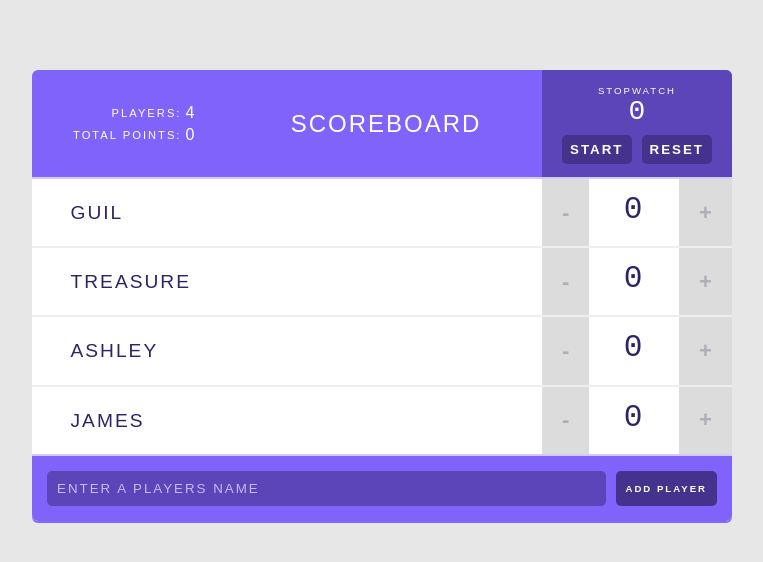
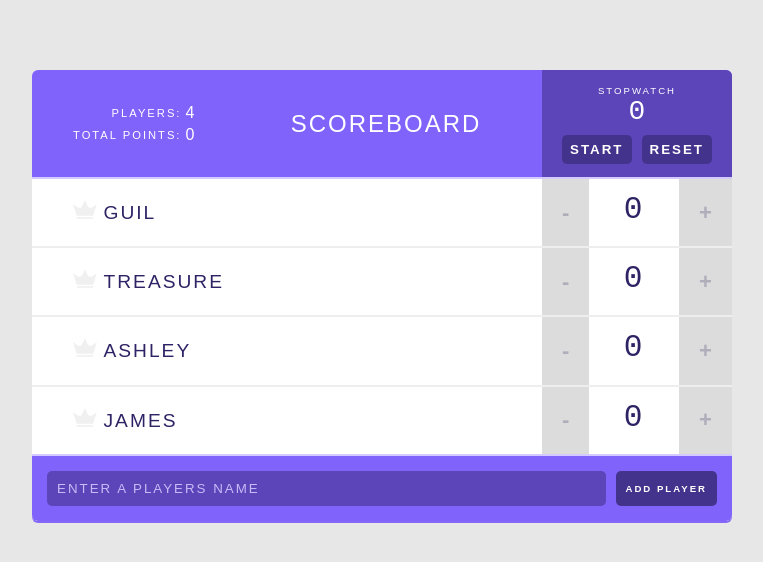
Before and after one commit to fredrikjohanssonnn/Scoreboard-app, a React (Create React App) app: page / in a window 1280 px wide. Shown: the top 562 px of the page, without its empty margins (258-1021 px from the left). Built offline with nearby package versions, Linux system fonts and the light colour scheme.

Commit message:
Added top scorer functionality

```diff
--- a/src/components/App.js
+++ b/src/components/App.js
@@ -60,7 +60,17 @@ class App extends Component {
     });
   };
 
+  getHighestScore = () => {
+    const scores = this.state.players.map((player) => player.score);
+    const highestScore = Math.max(...scores);
+    if (highestScore) {
+      return highestScore;
+    }
+    return null;
+  };
+
   render() {
+    const highScore = this.getHighestScore();
     return (
       <div className='scoreboard'>
         <Header players={this.state.players} />
@@ -74,6 +84,7 @@ class App extends Component {
             index={index}
             removePlayer={this.handleRemovePlayer}
             changeScore={this.handleScoreChange}
+            hasHighestScore={highScore === player.score}
           />
         ))}
         <AddPlayerForm addPlayer={this.handleAddPlayer} />
--- /dev/null
+++ b/src/components/Icon.js
@@ -0,0 +1,22 @@
+import React from 'react';
+
+const Icon = (props) => {
+  return (
+    <svg
+      viewBox='0 0 44 35'
+      className={props.hasHighestScore ? 'is-high-score' : null}
+    >
+      <path
+        d='M26.7616 10.6207L21.8192 0L16.9973 10.5603C15.3699 14.1207 10.9096 15.2672 7.77534 12.9741L0 7.24138L6.56986 28.8448H37.0685L43.5781 7.72414L35.7425 13.0948C32.6685 15.2672 28.3288 14.0603 26.7616 10.6207Z'
+        transform='translate(0 0.301727)'
+      />
+      <rect
+        width='30.4986'
+        height='3.07759'
+        transform='translate(6.56987 31.5603)'
+      />
+    </svg>
+  );
+};
+
+export default Icon;
--- a/src/components/Player.js
+++ b/src/components/Player.js
@@ -1,6 +1,7 @@
 import React, { PureComponent } from 'react';
 import PropTypes from 'prop-types';
 import Counter from './Counter';
+import Icon from './Icon';
 
 class Player extends PureComponent {
   static propTypes = {
@@ -20,6 +21,7 @@ class Player extends PureComponent {
           <button className='remove-player' onClick={() => removePlayer(id)}>
             ✖
           </button>
+          <Icon hasHighestScore={this.props.hasHighestScore} />
           {name}
         </span>
 
```
